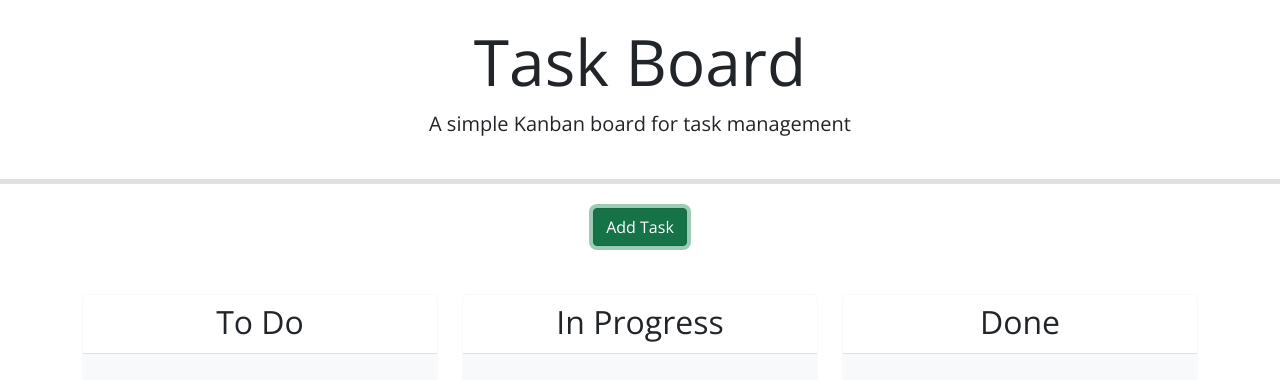
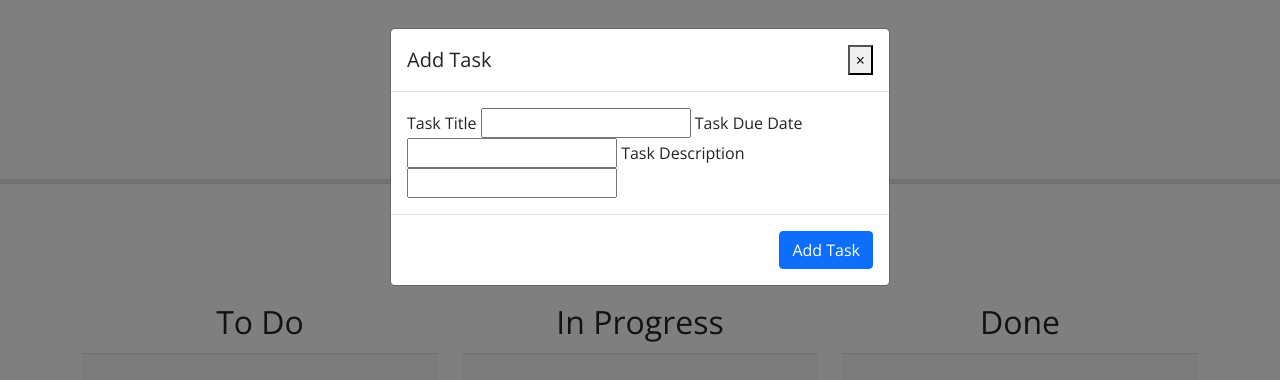
Before and after one commit to Ben-jamin05/task-board-challenge, a plain HTML site: page index.html in a window 1280 px wide. Both pictures are taken after a click on the button "Add Task". Drawn offline with nearby package versions, Linux system fonts and the light colour scheme.

Commit message:
added modal and created generate Task Id fucntion

```diff
--- a/assets/js/script.js
+++ b/assets/js/script.js
@@ -3,8 +3,11 @@ let taskList = JSON.parse(localStorage.getItem("tasks"));
 let nextId = JSON.parse(localStorage.getItem("nextId"));
 
 // Todo: create a function to generate a unique task id
-function generateTaskId() {
-
+function generateTaskId() { //
+    if (nextId === null) {
+        nextId = 1;
+    }
+    nextId++;
 }
 
 // Todo: create a function to create a task card
@@ -13,7 +16,7 @@ function createTaskCard(task) {
 }
 
 // Todo: create a function to render the task list and make cards draggable
-function renderTaskList() {
+function renderTaskList() { //just render taskList
 
 }
 
--- a/index.html
+++ b/index.html
@@ -25,6 +25,32 @@
       <button class="btn btn-success" data-bs-toggle="modal" data-bs-target="#formModal">Add Task</button>
     </div>
     <!-- Todo: Create a modal with a form to add tasks -->
+    <div class="modal" tabindex="-1" role="dialog" id="formModal">
+      <div class="modal-dialog" role="document">
+        <div class="modal-content">
+          <div class="modal-header">
+            <h5 class="modal-title">Add Task</h5>
+            <button type="button" class="close" data-dismiss="modal" aria-label="Close">
+              <span aria-hidden="true">&times;</span>
+            </button>
+          </div>
+          <div class="modal-body">
+            <form class="task-form">
+              <label for="task-title">Task Title</label>
+              <input type="text" id="task-title" name="task-title">
+              <label for="task-due-date">Task Due Date</label>
+              <input type="text" id="task-due-date" name="task-due-date">
+              <label for="task-description">Task Description</label>
+              <input type="text" id="task-description" name="task-description">
+            </form>
+          </div>
+          <div class="modal-footer">
+            <button type="button" class="btn btn-primary">Add Task</button>
+          </div>
+        </div>
+      </div>
+    </div>
+
     <div class="row swim-lanes text-center justify-content-between">
       <div class="col-12 col-lg-4 d-flex">
         <div id="to-do" class="card border-light mb-3 lane flex-grow-1">
@@ -67,7 +93,7 @@
   <script src="https://cdn.jsdelivr.net/npm/dayjs@1.11.3/dayjs.min.js"
     integrity="sha256-iu/zLUB+QgISXBLCW/mcDi/rnf4m4uEDO0wauy76x7U=" crossorigin="anonymous"></script>
 
-  <script src="./assets/js/script.js"></script>
+  <script src="./assets/js/testscript.js"></script>
 </body>
 
 </html>
```
Also changed, not shown: assets/css/style.css (line endings or trailing spaces).
